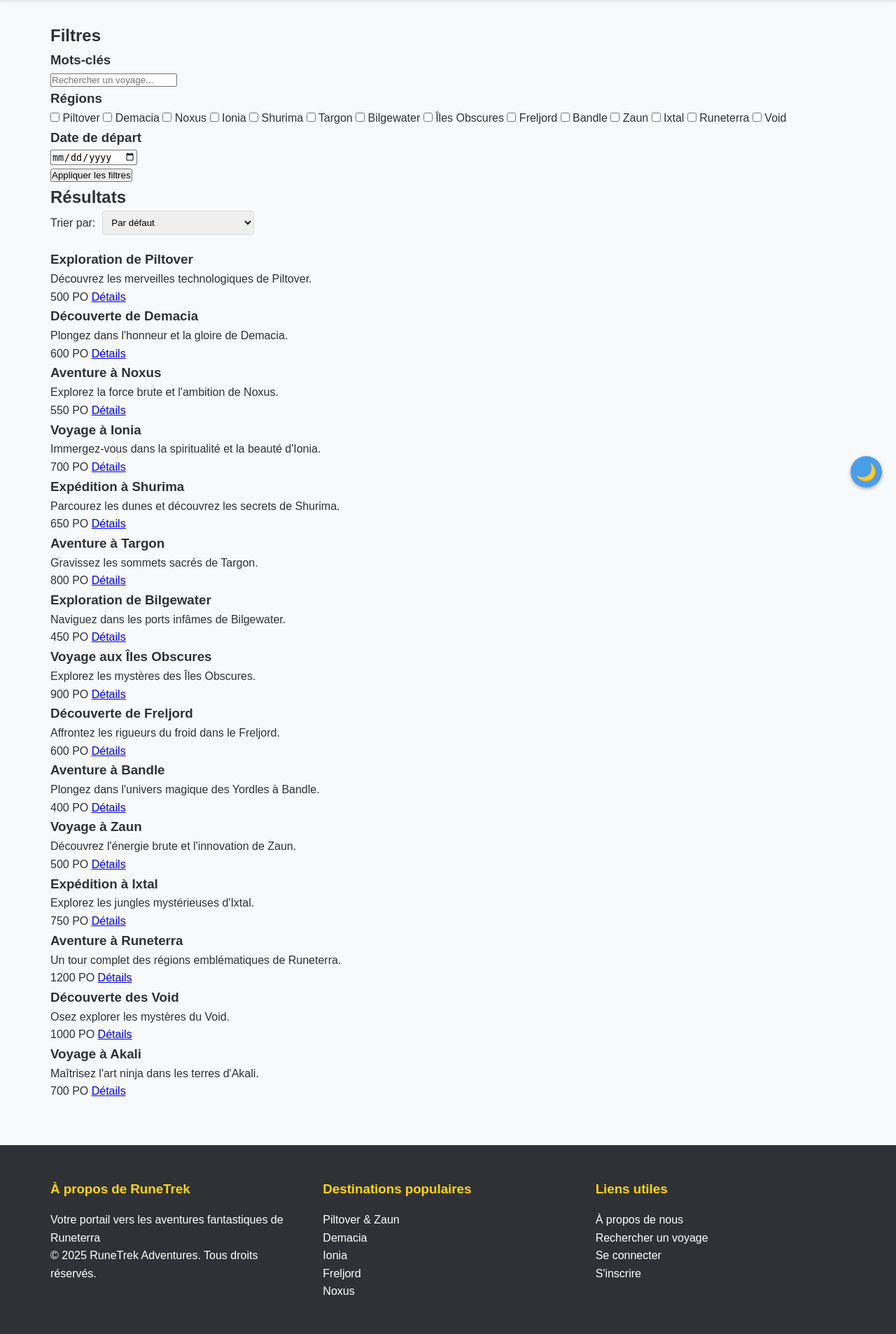
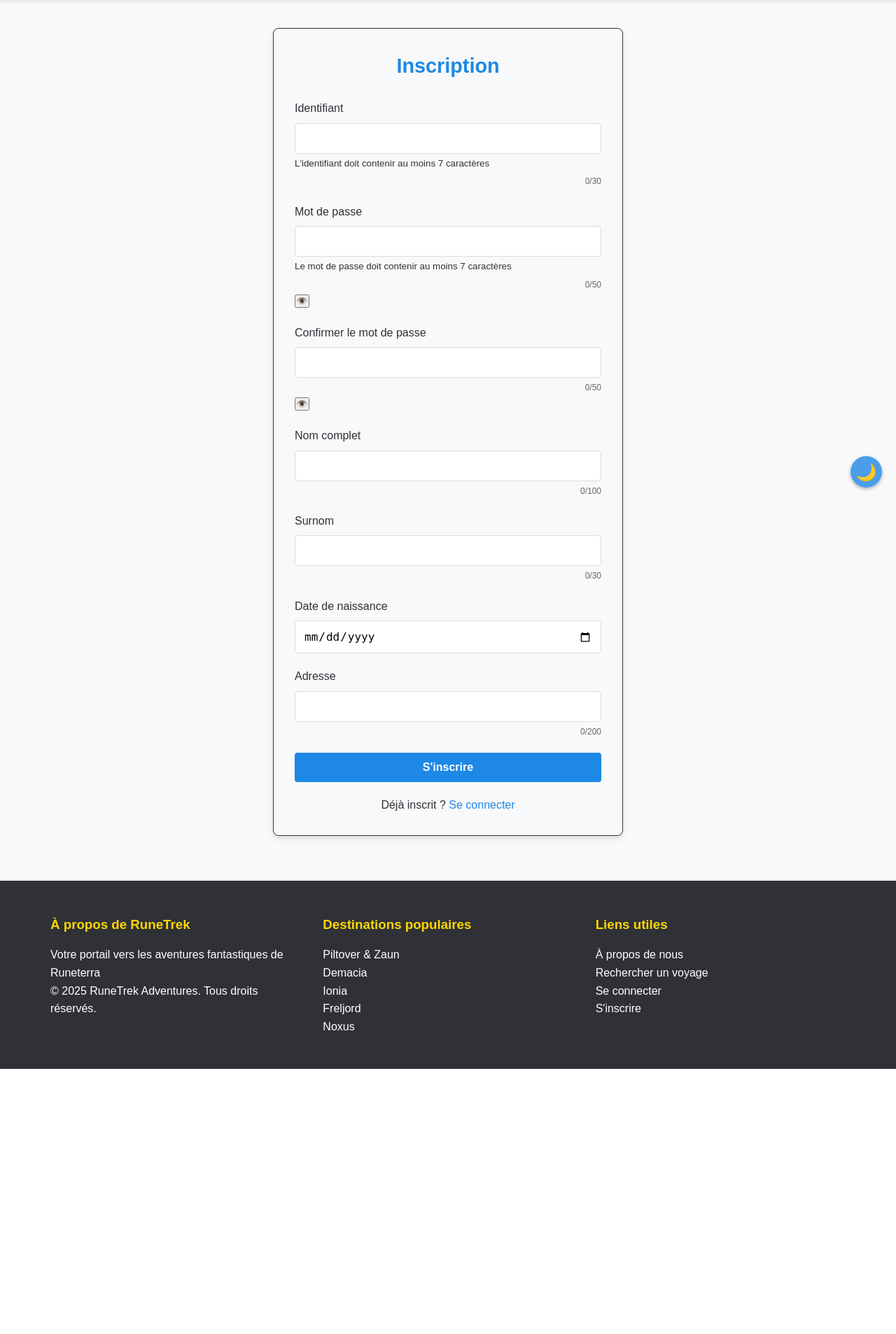
Before and after one commit to PsyCh0Ls/Projet-HTML, a PHP site: the page made by Phase 2-5/RuneTrek adventures/register.php in a window 1280 px wide. Shown: the part 83-1990 px from the top of the page at 70% size. After the commit the page ends 1611 px from the top, so only its background shows below. Run offline with PHP 8.4, Linux system fonts and the light colour scheme.

Commit message:
Update register.php

```diff
--- a/Phase 2-5/RuneTrek adventures/register.php
+++ b/Phase 2-5/RuneTrek adventures/register.php
@@ -1,91 +1,117 @@
 <?php
 session_start();
 require_once 'includes/functions.php';
-$trips_data = read_json('data/trips.json');
-$trips = $trips_data['trips'] ?? [];
-$filtered_trips = $trips;
-$regions = array_unique(array_column($trips, 'region'));
 
-if ($_SERVER['REQUEST_METHOD'] === 'GET') {
-    // Filtre par mots-clés
-    if (!empty($_GET['keywords'])) {
-        $keywords = strtolower(trim($_GET['keywords']));
-        $filtered_trips = array_filter($filtered_trips, function($trip) use ($keywords) {
-            return strpos(strtolower($trip['title']), $keywords) !== false ||
-                   strpos(strtolower($trip['description']), $keywords) !== false;
-        });
+if (is_authenticated()) {
+    header("Location: index.php");
+    exit;
 }
 
-    // Filtre par région
-    if (!empty($_GET['region']) && is_array($_GET['region'])) {
-        $selected_regions = array_map('strtolower', $_GET['region']);
-        $filtered_trips = array_filter($filtered_trips, function($trip) use ($selected_regions) {
-            return in_array(strtolower($trip['region']), $selected_regions);
-        });
+$error = null;
+
+if ($_SERVER['REQUEST_METHOD'] === 'POST') {
+    $data = read_json('data/users.json');
+    $login = $_POST['login'] ?? '';
+    $password = $_POST['password'] ?? '';
+    $password_confirm = $_POST['confirm_password'] ?? '';
+    $name = $_POST['name'] ?? '';
+    $nickname = $_POST['nickname'] ?? '';
+    $birth_date = $_POST['birth_date'] ?? '';
+    $address = $_POST['address'] ?? '';
+
+    // Validation côté serveur
+    if (strlen($login) < 7) {
+        $error = "L'identifiant doit contenir au moins 7 caractères.";
+    } elseif (strlen($password) < 7) {
+        $error = "Le mot de passe doit contenir au moins 7 caractères.";
+    } elseif ($password !== $password_confirm) {
+        $error = "Les mots de passe ne correspondent pas.";
+    } elseif (empty($name) || strlen($name) < 3) {
+        $error = "Le nom doit contenir au moins 3 caractères.";
+    } elseif (empty($birth_date)) {
+        $error = "La date de naissance est requise.";
+    } elseif (empty($address)) {
+        $error = "L'adresse est requise.";
+    } else {
+        // Vérifier si le login existe déjà
+        $login_exists = false;
+        foreach ($data['users'] as $user) {
+            if ($user['login'] === $login) {
+                $login_exists = true;
+                break;
+            }
         }
 
-    // Filtre par date
-    if (!empty($_GET['start_date'])) {
-        $start_date = $_GET['start_date'];
-        if (DateTime::createFromFormat('Y-m-d', $start_date) !== false) {
-            $filtered_trips = array_filter($filtered_trips, function($trip) use ($start_date) {
-                return $trip['start_date'] >= $start_date;
-            });
+        if ($login_exists) {
+            $error = "Cet identifiant est déjà utilisé.";
+        } else {
+            // Toutes les validations sont passées, créer le nouvel utilisateur
+            $password_hash = password_hash($password, PASSWORD_DEFAULT);
+            $new_user = [
+                'id' => count($data['users']) + 1,
+                'login' => $login,
+                'password' => $password_hash,
+                'role' => 'normal',
+                'name' => $name,
+                'nickname' => $nickname,
+                'birth_date' => $birth_date,
+                'address' => $address,
+                'registration_date' => date('Y-m-d'),
+                'last_login' => date('Y-m-d H:i:s'),
+                'trips_viewed' => [],
+                'trips_purchased' => []
+            ];
+            $data['users'][] = $new_user;
+            write_json('data/users.json', $data);
+            $_SESSION['user_id'] = $new_user['id'];
+            $_SESSION['user_role'] = $new_user['role'];
+            header("Location: index.php");
+            exit;
         }
     }
 }
 ?>
 <?php include 'includes/header.php'; ?>
-<div class="search-page">
 <main>
-        <div class="filters">
-            <h2>Filtres</h2>
-            <form method="GET" class="search-form">
-                <div class="filter-group">
-                    <h3>Mots-clés</h3>
-                    <input type="text" name="keywords" value="<?php echo isset($_GET['keywords']) ? htmlspecialchars($_GET['keywords']) : ''; ?>" placeholder="Rechercher un voyage...">
+    <div class="register-container">
+        <h2>Inscription</h2>
+        <?php if (isset($error)): ?>
+            <p class="error"><?php echo htmlspecialchars($error); ?></p>
+        <?php endif; ?>
+        <form method="POST" id="register-form" novalidate>
+            <div class="form-group">
+                <label for="login">Identifiant</label>
+                <input type="text" id="login" name="login" maxlength="30" value="<?php echo isset($_POST['login']) ? htmlspecialchars($_POST['login']) : ''; ?>" required>
+                <small class="form-text">L'identifiant doit contenir au moins 7 caractères</small>
             </div>
-                <div class="filter-group">
-                    <h3>Régions</h3>
-                    <?php foreach ($regions as $region): ?>
-                        <label>
-                            <input type="checkbox" name="region[]" value="<?php echo htmlspecialchars($region); ?>"
-                                   <?php echo isset($_GET['region']) && in_array($region, $_GET['region']) ? 'checked' : ''; ?>>
-                            <?php echo htmlspecialchars($region); ?>
-                        </label>
-                    <?php endforeach; ?>
+            <div class="form-group">
+                <label for="password">Mot de passe</label>
+                <input type="password" id="password" name="password" maxlength="50" required>
+                <small class="form-text">Le mot de passe doit contenir au moins 7 caractères</small>
             </div>
-                <div class="filter-group">
-                    <h3>Date de départ</h3>
-                    <div class="date-inputs">
-                        <input type="date" name="start_date" value="<?php echo isset($_GET['start_date']) ? htmlspecialchars($_GET['start_date']) : ''; ?>">
+            <div class="form-group">
+                <label for="confirm_password">Confirmer le mot de passe</label>
+                <input type="password" id="confirm_password" name="confirm_password" maxlength="50" required>
             </div>
+            <div class="form-group">
+                <label for="name">Nom complet</label>
+                <input type="text" id="name" name="name" maxlength="100" value="<?php echo isset($_POST['name']) ? htmlspecialchars($_POST['name']) : ''; ?>" required>
             </div>
-                <button type="submit" class="apply-filters">Appliquer les filtres</button>
+            <div class="form-group">
+                <label for="nickname">Surnom</label>
+                <input type="text" id="nickname" name="nickname" maxlength="30" value="<?php echo isset($_POST['nickname']) ? htmlspecialchars($_POST['nickname']) : ''; ?>">
+            </div>
+            <div class="form-group">
+                <label for="birth_date">Date de naissance</label>
+                <input type="date" id="birth_date" name="birth_date" value="<?php echo isset($_POST['birth_date']) ? htmlspecialchars($_POST['birth_date']) : ''; ?>" required>
+            </div>
+            <div class="form-group">
+                <label for="address">Adresse</label>
+                <input type="text" id="address" name="address" maxlength="200" value="<?php echo isset($_POST['address']) ? htmlspecialchars($_POST['address']) : ''; ?>" required>
+            </div>
+            <button type="submit" class="register-button">S'inscrire</button>
         </form>
-        </div>
-        <div class="results">
-            <h2>Résultats</h2>
-            <?php if (empty($filtered_trips)): ?>
-                <p>Aucun voyage trouvé correspondant à vos critères.</p>
-            <?php else: ?>
-                <div class="trip-cards">
-                    <?php foreach ($filtered_trips as $trip): ?>
-                        <div class="trip-card">
-                            <div class="trip-image <?php echo strtolower($trip['region']); ?>-bg"></div>
-                            <div class="trip-content">
-                                <h3><?php echo htmlspecialchars($trip['title']); ?></h3>
-                                <p><?php echo htmlspecialchars($trip['description']); ?></p>
-                                <div class="trip-footer">
-                                    <span class="price"><?php echo htmlspecialchars($trip['price']); ?> PO</span>
-                                    <a href="trip_details.php?id=<?php echo $trip['id']; ?>" class="view-details">Détails</a>
-                                </div>
-                            </div>
-                        </div>
-                    <?php endforeach; ?>
-                </div>
-            <?php endif; ?>
+        <p>Déjà inscrit ? <a href="login.php">Se connecter</a></p>
     </div>
 </main>
-</div>
 <?php include 'includes/footer.php'; ?>
```
Lines whose indentation alone changed are shown as unchanged.
